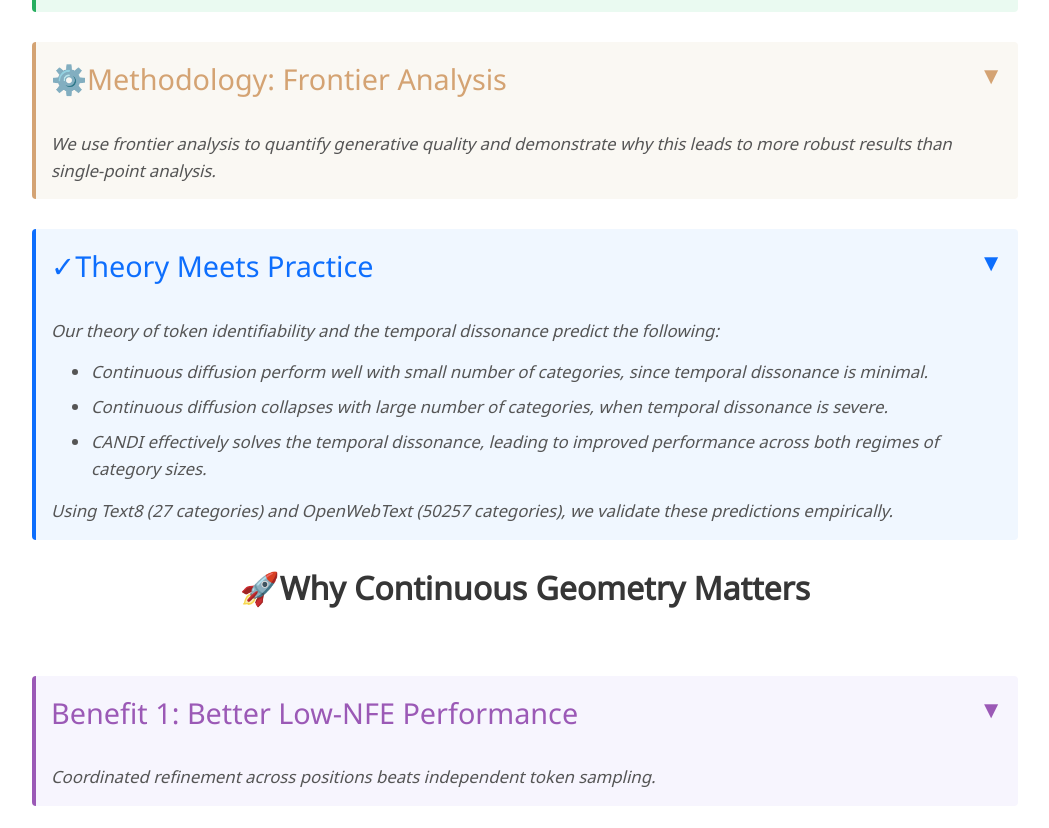
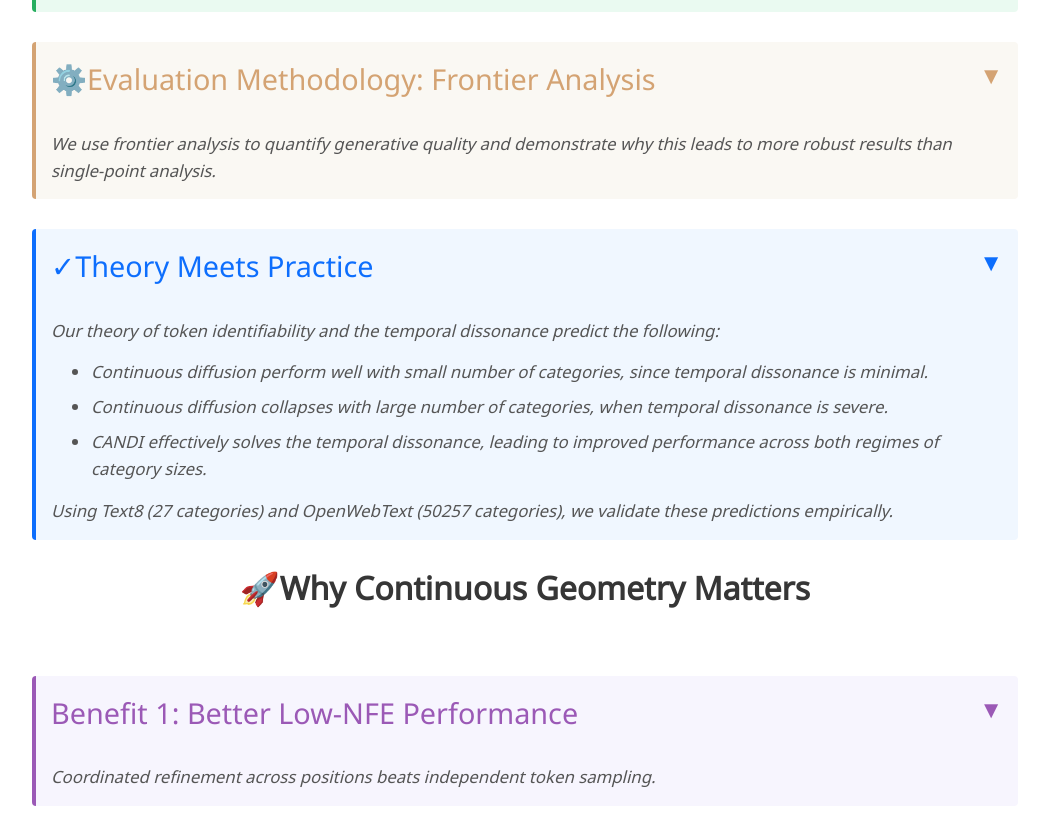
Before and after one commit to patrickpynadath1/candi-lander, a plain HTML site: page index.html in a window 1280 px wide. Shown: the part 2606-3434 px from the top of the page, without its empty margins (115-1164 px from the left). Drawn offline with nearby package versions, Linux system fonts and the light colour scheme; some icons are missing; a web font is replaced by a local one.

Commit message:
Update methodology title to include 'Evaluation'

```diff
--- a/index.html
+++ b/index.html
@@ -761,7 +761,7 @@
     <div class="content-section">
       <div class="methodology-section expandable-section">
         <div class="section-header">
-          <h2 class="methodology-title"><span class="section-emoji">⚙️</span>Methodology: Frontier Analysis</h2>
+          <h2 class="methodology-title"><span class="section-emoji">⚙️</span>Evaluation Methodology: Frontier Analysis</h2>
           <span class="expand-icon">▼</span>
         </div>
         <div class="section-tldr">
```
